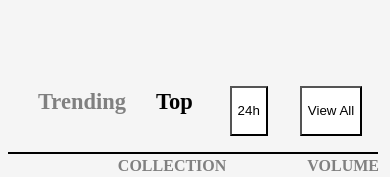
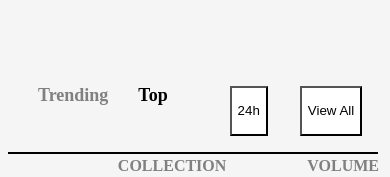
Before and after one commit to PrankurSharma/totalitycorp-frontend-challenge, a React (Create React App) app: page / in a window 390 px wide. Shown: the part 480-657 px from the top of the page. Built offline with nearby package versions, Linux system fonts and the light colour scheme.

Commit message:
Optional Update 2

```diff
--- a/src/BodyComponents/ExpNotSpot.js
+++ b/src/BodyComponents/ExpNotSpot.js
@@ -7,7 +7,7 @@ function ExpNotSpot({notspot, divreq, arr}) {
     const secondary_ref = useRef();
     const [width, set_width] = useState(0);
     const scrollX = (scrollLength) => {
-        ref.current.scrollLeft += scrollLength;
+        ref.current.scrollLeft += (scrollLength + 14);
     }
     useEffect(() => {
         set_width(secondary_ref.current.offsetWidth);
--- a/src/BodyComponents/TrendTopStyle.css
+++ b/src/BodyComponents/TrendTopStyle.css
@@ -120,6 +120,6 @@ td .allitems {
 
 @media screen and (max-width: 700px) {
     .navtrendtop a {
-        font-size: 15px;
+        font-size: 12px;
     }
 }
```
